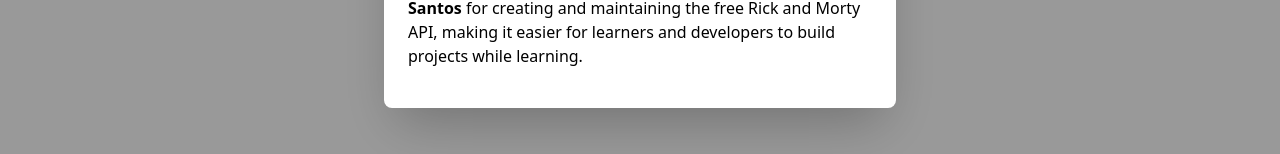
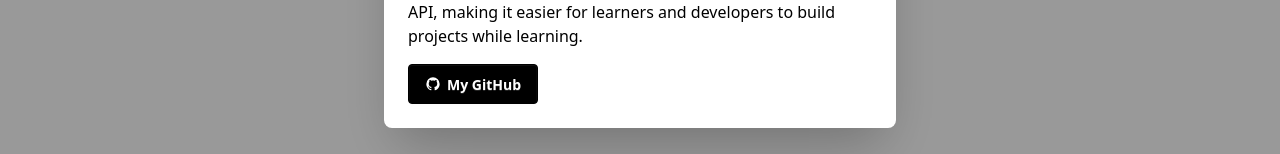
Before and after one commit to raisulconnects/RickAndMortyDEX, a React (Vite) app: page / in a window 1280 px wide. Both pictures are taken after a click on the button "About". Shown: the part 418-572 px from the top of the page. Built offline with nearby package versions, Linux system fonts and the light colour scheme; no server answers.

Commit message:
added github in about section

```diff
--- a/src/assets/components/Navbar.jsx
+++ b/src/assets/components/Navbar.jsx
@@ -80,6 +80,32 @@
               and Morty API, making it easier for learners and developers to
               build projects while learning.
             </p>
+            <p className="text-black">
+              <button
+                className="btn bg-black text-white border-black"
+                onClick={() => {
+                  window.open(
+                    "https://github.com/raisulconnects",
+                    "_blank",
+                    "noopener,noreferrer"
+                  );
+                }}
+              >
+                <svg
+                  aria-label="GitHub logo"
+                  width="16"
+                  height="16"
+                  xmlns="http://www.w3.org/2000/svg"
+                  viewBox="0 0 24 24"
+                >
+                  <path
+                    fill="white"
+                    d="M12,2A10,10 0 0,0 2,12C2,16.42 4.87,20.17 8.84,21.5C9.34,21.58 9.5,21.27 9.5,21C9.5,20.77 9.5,20.14 9.5,19.31C6.73,19.91 6.14,17.97 6.14,17.97C5.68,16.81 5.03,16.5 5.03,16.5C4.12,15.88 5.1,15.9 5.1,15.9C6.1,15.97 6.63,16.93 6.63,16.93C7.5,18.45 8.97,18 9.54,17.76C9.63,17.11 9.89,16.67 10.17,16.42C7.95,16.17 5.62,15.31 5.62,11.5C5.62,10.39 6,9.5 6.65,8.79C6.55,8.54 6.2,7.5 6.75,6.15C6.75,6.15 7.59,5.88 9.5,7.17C10.29,6.95 11.15,6.84 12,6.84C12.85,6.84 13.71,6.95 14.5,7.17C16.41,5.88 17.25,6.15 17.25,6.15C17.8,7.5 17.45,8.54 17.35,8.79C18,9.5 18.38,10.39 18.38,11.5C18.38,15.32 16.04,16.16 13.81,16.41C14.17,16.72 14.5,17.33 14.5,18.26C14.5,19.6 14.5,20.68 14.5,21C14.5,21.27 14.66,21.59 15.17,21.5C19.14,20.16 22,16.42 22,12A10,10 0 0,0 12,2Z"
+                  ></path>
+                </svg>
+                My GitHub
+              </button>
+            </p>
           </div>
           <form method="dialog" className="modal-backdrop">
             <button>Close</button>
```
